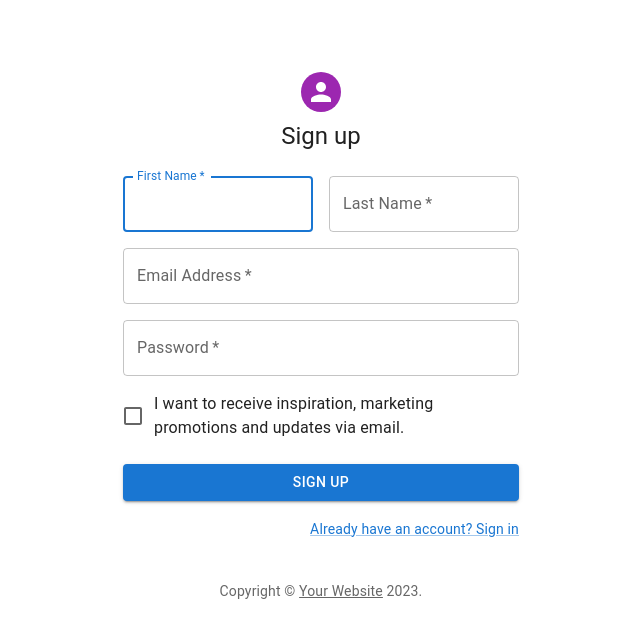
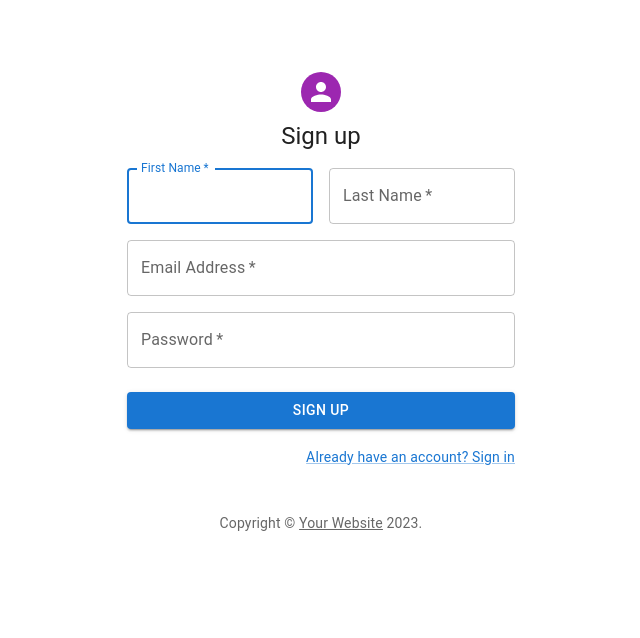
Before and after one commit to buzzracharyeah-rejan/notes-client, a React (Vite) app: page /signup in a window 1280 px wide. Shown: the top 638 px of the page, without its empty margins (319-959 px from the left). Built offline with nearby package versions, Linux system fonts and the light colour scheme.

Commit message:
auth api integrate

```diff
--- /dev/null
+++ b/src/services/jwt.js
@@ -0,0 +1,31 @@
+class Jwt {
+  constructor() {
+    this.ID_TOKEN_KEY = 'idToken';
+  }
+
+  static get() {
+    if (!Jwt.instance) {
+      this.instance = new Jwt();
+    }
+    return this.instance;
+  }
+
+  getToken = (key) => {
+    if (!key) return window.localStorage.getItem(this.ID_TOKEN_KEY);
+    return window.localStorage.getItem(key);
+  };
+
+  saveToken = (token, key) => {
+    if (!key) return window.localStorage.setItem(this.ID_TOKEN_KEY, token);
+    window.localStorage.setItem(key, token);
+  };
+
+  destroyToken = (key) => {
+    if (!key) return window.localStorage.removeItem(this.ID_TOKEN_KEY);
+    window.localStorage.removeItem(key);
+  };
+}
+
+const jwtToken = Jwt.get();
+
+export default jwtToken;
--- a/src/views/auth/Signin.jsx
+++ b/src/views/auth/Signin.jsx
@@ -11,6 +11,11 @@ import {
   Grid,
   TextField,
 } from '@mui/material';
+import { Formik } from 'formik';
+import * as yup from 'yup';
+import apiService from '../../services/api';
+import { useNavigate } from 'react-router-dom';
+import jwtToken from '../../services/jwt';
 
 function Copyright(props) {
   return (
@@ -26,15 +31,7 @@ function Copyright(props) {
 }
 
 const Signin = () => {
-  const handleSubmit = (event) => {
-    event.preventDefault();
-    const data = new FormData(event.currentTarget);
-    console.log({
-      email: data.get('email'),
-      password: data.get('password'),
-    });
-  };
-
+  const navigate = useNavigate();
   return (
     <Container component='main' maxWidth='xs'>
       <CssBaseline />
@@ -50,7 +47,38 @@ const Signin = () => {
         <Typography component='h1' variant='h5'>
           Sign in
         </Typography>
-        <Box component='form' onSubmit={handleSubmit} noValidate sx={{ mt: 1 }}>
+        <Formik
+          initialValues={{ email: '', password: '' }}
+          validationSchema={yup.object({
+            email: yup.string().email().required().label('Email').lowercase(),
+            password: yup.string().required().label('Password'),
+          })}
+          onSubmit={async (values, { setSubmitting }) => {
+            try {
+              const { data: response } = await apiService.post('/auth/login', {
+                email: values.email,
+                password: values.password,
+              });
+              jwtToken.saveToken(response.data.token.access.token, 'access_tkn');
+              jwtToken.saveToken(response.data.token.refresh.token, 'refresh_tkn');
+              setSubmitting(false);
+              navigate('/');
+            } catch (error) {
+              alert('Failed to login!');
+            }
+          }}
+        >
+          {({
+            values,
+            errors,
+            touched,
+            handleChange,
+            handleBlur,
+            handleSubmit,
+            isSubmitting,
+            /* and other goodies */
+          }) => (
+            <form onSubmit={handleSubmit}>
               <TextField
                 margin='normal'
                 required
@@ -58,6 +86,11 @@ const Signin = () => {
                 id='email'
                 label='Email Address'
                 name='email'
+                value={values.email}
+                onChange={handleChange}
+                onBlur={handleBlur}
+                error={touched.email && Boolean(errors.email)}
+                helperText={touched.email && errors.email}
                 autoComplete='email'
                 autoFocus
               />
@@ -70,6 +103,11 @@ const Signin = () => {
                 type='password'
                 id='password'
                 autoComplete='current-password'
+                value={values.password}
+                onChange={handleChange}
+                onBlur={handleBlur}
+                error={touched.password && Boolean(errors.password)}
+                helperText={touched.password && errors.password}
               />
               <FormControlLabel
                 control={<Checkbox value='remember' color='primary' />}
@@ -85,12 +123,14 @@ const Signin = () => {
                   </Link>
                 </Grid>
                 <Grid item>
-              <Link href='#' variant='body2'>
+                  <Link href='/signup' variant='body2'>
                     {"Don't have an account? Sign Up"}
                   </Link>
                 </Grid>
               </Grid>
-        </Box>
+            </form>
+          )}
+        </Formik>
       </Box>
       <Copyright sx={{ mt: 8, mb: 4 }} />
     </Container>
--- a/src/views/auth/Signup.jsx
+++ b/src/views/auth/Signup.jsx
@@ -11,6 +11,10 @@ import {
   Grid,
   TextField,
 } from '@mui/material';
+import { Formik } from 'formik';
+import * as yup from 'yup';
+import apiService from '../../services/api';
+import { useNavigate } from 'react-router-dom';
 
 function Copyright(props) {
   return (
@@ -26,14 +30,7 @@ function Copyright(props) {
 }
 
 const Signup = () => {
-  const handleSubmit = (event) => {
-    event.preventDefault();
-    const data = new FormData(event.currentTarget);
-    console.log({
-      email: data.get('email'),
-      password: data.get('password'),
-    });
-  };
+  const navigate = useNavigate();
 
   return (
     <Container component='main' maxWidth='xs'>
@@ -50,7 +47,39 @@ const Signup = () => {
         <Typography component='h1' variant='h5'>
           Sign up
         </Typography>
-        <Box component='form' noValidate onSubmit={handleSubmit} sx={{ mt: 3 }}>
+        <Box sx={{ p: 0.5, mt: 1.5 }}>
+          <Formik
+            initialValues={{ firstName: '', lastName: '', email: '', password: '' }}
+            validationSchema={yup.object({
+              firstName: yup.string().required().label('FirstName'),
+              lastName: yup.string().required().label('LastName'),
+              email: yup.string().email().required().label('Email').lowercase(),
+              password: yup.string().required().label('Password'),
+            })}
+            onSubmit={(values, { setSubmitting }) => {
+              try {
+                apiService.post('/auth/signup', {
+                  username: `${values.firstName} ${values.lastName}`,
+                  email: values.email,
+                  password: values.password,
+                });
+                navigate('/login');
+              } catch (error) {
+                alert('Failed to signup!');
+              }
+            }}
+          >
+            {({
+              values,
+              errors,
+              touched,
+              handleChange,
+              handleBlur,
+              handleSubmit,
+              isSubmitting,
+              /* and other goodies */
+            }) => (
+              <form onSubmit={handleSubmit}>
                 <Grid container spacing={2}>
                   <Grid item xs={12} sm={6}>
                     <TextField
@@ -61,6 +90,11 @@ const Signup = () => {
                       id='firstName'
                       label='First Name'
                       autoFocus
+                      value={values.firstName}
+                      onChange={handleChange}
+                      onBlur={handleBlur}
+                      error={touched.firstName && Boolean(errors.firstName)}
+                      helperText={touched.firstName && errors.firstName}
                     />
                   </Grid>
                   <Grid item xs={12} sm={6}>
@@ -71,6 +105,11 @@ const Signup = () => {
                       label='Last Name'
                       name='lastName'
                       autoComplete='family-name'
+                      value={values.lastName}
+                      onChange={handleChange}
+                      onBlur={handleBlur}
+                      error={touched.lastName && Boolean(errors.lastName)}
+                      helperText={touched.lastName && errors.lastName}
                     />
                   </Grid>
                   <Grid item xs={12}>
@@ -81,6 +120,11 @@ const Signup = () => {
                       label='Email Address'
                       name='email'
                       autoComplete='email'
+                      value={values.email}
+                      onChange={handleChange}
+                      onBlur={handleBlur}
+                      error={touched.email && Boolean(errors.email)}
+                      helperText={touched.email && errors.email}
                     />
                   </Grid>
                   <Grid item xs={12}>
@@ -92,12 +136,11 @@ const Signup = () => {
                       type='password'
                       id='password'
                       autoComplete='new-password'
-              />
-            </Grid>
-            <Grid item xs={12}>
-              <FormControlLabel
-                control={<Checkbox value='allowExtraEmails' color='primary' />}
-                label='I want to receive inspiration, marketing promotions and updates via email.'
+                      value={values.password}
+                      onChange={handleChange}
+                      onBlur={handleBlur}
+                      error={touched.password && Boolean(errors.password)}
+                      helperText={touched.password && errors.password}
                     />
                   </Grid>
                 </Grid>
@@ -106,11 +149,14 @@ const Signup = () => {
                 </Button>
                 <Grid container justifyContent='flex-end'>
                   <Grid item>
-              <Link href='#' variant='body2'>
+                    <Link href='/login' variant='body2'>
                       Already have an account? Sign in
                     </Link>
                   </Grid>
                 </Grid>
+              </form>
+            )}
+          </Formik>
         </Box>
       </Box>
       <Copyright sx={{ mt: 5 }} />
```
Lines whose indentation alone changed are shown as unchanged.
